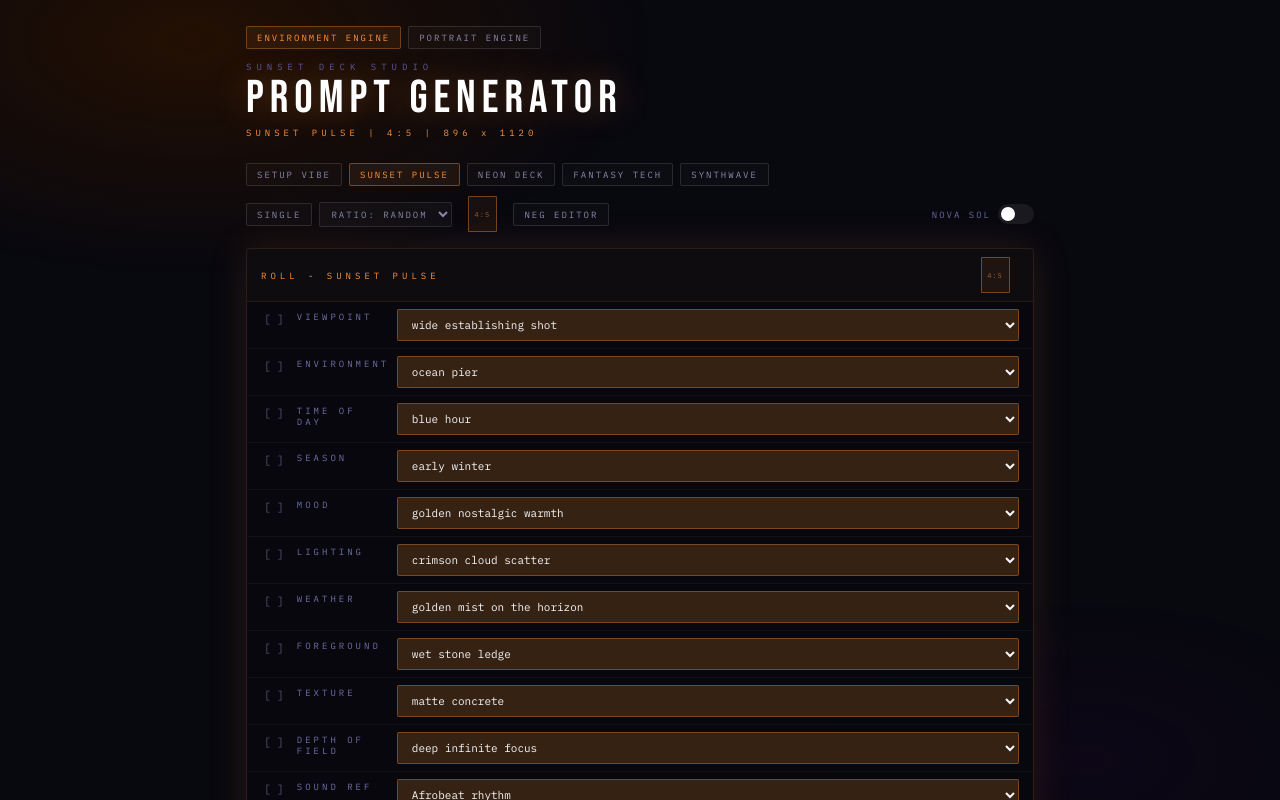
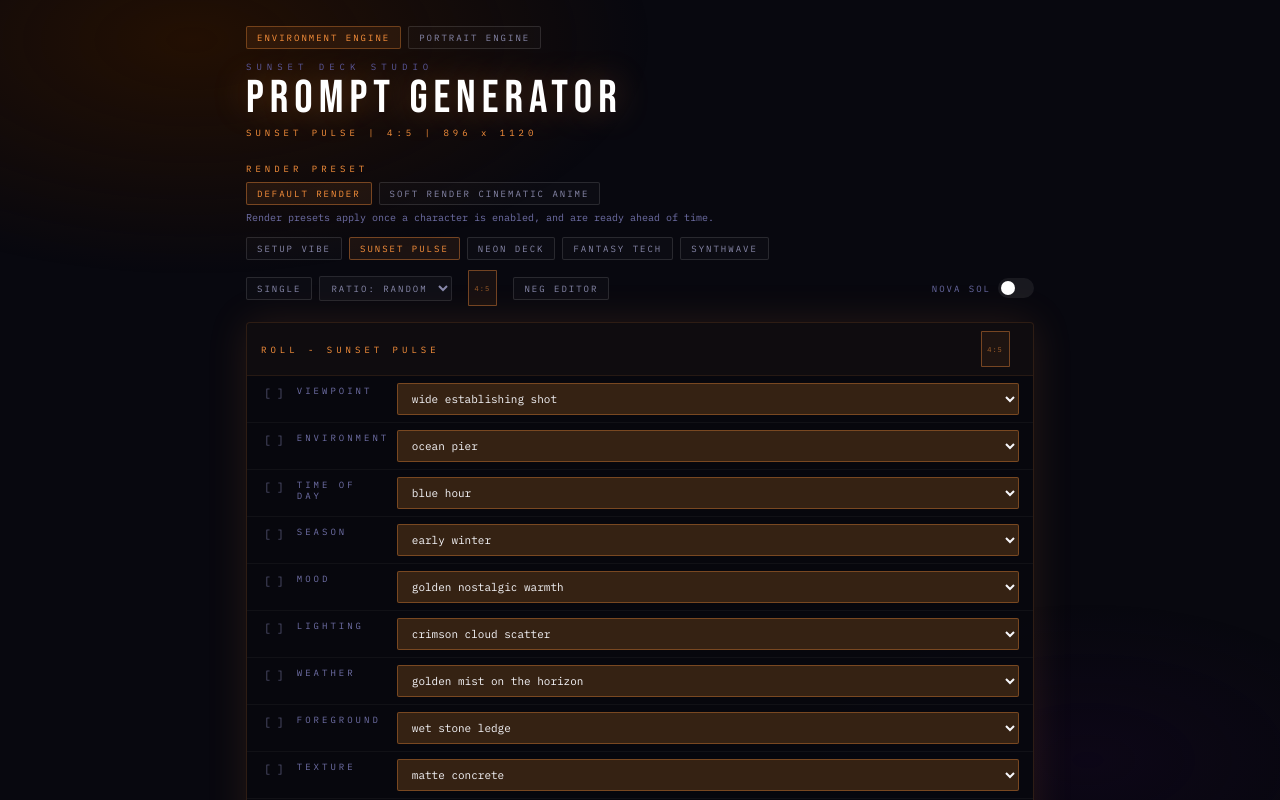
Before and after one commit to romanalva/AnimeOCGenerator, a React (Vite) app: page / in a window 1280 px wide. Shown: the top 800 px of the page. Built offline with nearby package versions, Linux system fonts and the light colour scheme.

Commit message:
Expose render preset controls in both generators

```diff
--- a/src/App.jsx
+++ b/src/App.jsx
@@ -30,6 +30,11 @@ import {
   VIEWPOINTS,
 } from "./data";
 import { buildResult, buildResultFromSlots, pick, pickN } from "./helpers";
+import {
+  DEFAULT_STYLE_PRESET_NAME,
+  NO_STYLE_PRESET_NAME,
+  RENDER_PRESET_OPTIONS,
+} from "./renderStylePresets";
 const PortraitGenerator = lazy(() =>
   import("./PortraitGenerator").then((module) => ({
     default: module.PortraitGenerator,
@@ -47,6 +52,7 @@ export default function App() {
   const [copyAllDone, setCopyAllDone] = useState(false);
   const [cardKey, setCardKey] = useState(0);
   const [novaSol, setNovaSol] = useState(false);
+  const [renderPresetName, setRenderPresetName] = useState("");
   const [outputMode, setOutputMode] = useState("single");
   const [collTheme, setCollTheme] = useState("");
   const [collection, setCollection] = useState([]);
@@ -81,6 +87,15 @@ export default function App() {
   const laneConfig = LANES[displayLane];
   const accentColor = laneConfig.color;
   const laneSupportPools = LANE_SUPPORT_POOLS[displayLane] || {};
+  const activeRenderPresetName = useMemo(() => {
+    if (result?.style_preset_name) {
+      return result.style_preset_name;
+    }
+    if (renderPresetName) {
+      return renderPresetName;
+    }
+    return novaSol ? DEFAULT_STYLE_PRESET_NAME : NO_STYLE_PRESET_NAME;
+  }, [novaSol, renderPresetName, result?.style_preset_name]);
 
   const buildSlotsResult = useCallback(
     (lane, inputLocks = {}, overrides = {}) =>
@@ -104,10 +119,11 @@ export default function App() {
           ...slotValues,
           novaSol,
           collTheme,
+          style_preset_name: renderPresetName || slotValues.style_preset_name || "",
         },
         activeNegTerms,
       ),
-    [activeNegTerms, collTheme, novaSol],
+    [activeNegTerms, collTheme, novaSol, renderPresetName],
   );
 
   const doRoll = useCallback(
@@ -135,12 +151,14 @@ export default function App() {
             palette: existingResult.palette,
             composition: existingResult.composition,
             texture: existingResult.texture,
-            dof: existingResult.dof,
-            soundRef: existingResult.soundRef,
-            novaSol,
-            collTheme,
-          }
-        : { novaSol, collTheme };
+          dof: existingResult.dof,
+          soundRef: existingResult.soundRef,
+          novaSol,
+          collTheme,
+          style_preset_name:
+            renderPresetName || existingResult.style_preset_name || "",
+        }
+        : { novaSol, collTheme, style_preset_name: renderPresetName || "" };
 
       let nextLocks = existingLocks;
       if (pinnedRatio) {
@@ -362,6 +380,24 @@ export default function App() {
     setTimeout(() => setCopiedKey(""), 2000);
   }, []);
 
+  const applyEnvironmentRenderPreset = useCallback(
+    (presetId) => {
+      setRenderPresetName(presetId);
+      if (!slots) {
+        return;
+      }
+
+      setResult(
+        rebuildFromCurrentSlots(displayLane, {
+          ...slots,
+          style_preset_name: presetId,
+        }),
+      );
+      setCardKey((previous) => previous + 1);
+    },
+    [displayLane, rebuildFromCurrentSlots, slots],
+  );
+
   if (generatorMode === "portrait") {
     return (
       <Suspense
@@ -403,6 +439,44 @@ export default function App() {
         </div>
 
         <HeaderPanel accentColor={accentColor} result={result} rolling={rolling} />
+
+        <div style={{ marginBottom: 12 }}>
+          <div
+            style={{
+              fontSize: 9,
+              letterSpacing: 4,
+              color: accentColor,
+              textTransform: "uppercase",
+              marginBottom: 8,
+            }}
+          >
+            Render Preset
+          </div>
+          <div className="responsive-pill-row" style={{ display: "flex", gap: 7, flexWrap: "wrap" }}>
+            {RENDER_PRESET_OPTIONS.map((preset) => {
+              const active = activeRenderPresetName === preset.id;
+              return (
+                <button
+                  key={preset.id}
+                  className="pill"
+                  onClick={() => applyEnvironmentRenderPreset(preset.id)}
+                  style={{
+                    background: active ? `${accentColor}15` : "rgba(255,255,255,0.02)",
+                    borderColor: active ? `${accentColor}66` : "rgba(255,255,255,0.12)",
+                    color: active ? accentColor : "#8888aa",
+                  }}
+                >
+                  {preset.label}
+                </button>
+              );
+            })}
+          </div>
+          <div style={{ marginTop: 6, fontSize: 10, color: "#7070a8", lineHeight: 1.4 }}>
+            {novaSol
+              ? "This preset shapes character rendering inside the environment scene."
+              : "Render presets apply once a character is enabled, and are ready ahead of time."}
+          </div>
+        </div>
 
         <ControlsPanel
           activeLane={activeLane}
@@ -510,6 +584,7 @@ export default function App() {
             onLoad={(entry) => {
               setResult(entry);
               setActiveLane(entry.lane);
+              setRenderPresetName(entry.style_preset_name || "");
               setLocks({});
               setShowHistory(false);
               setCardKey((previous) => previous + 1);
--- a/src/PortraitGenerator.jsx
+++ b/src/PortraitGenerator.jsx
@@ -1,6 +1,10 @@
 import { useCallback, useEffect, useMemo, useRef, useState } from "react";
 import { downloadBlob, writeToClipboard } from "./browserUtils";
 import { RatioPreview, SlotRow } from "./components";
+import {
+  DEFAULT_STYLE_PRESET_NAME,
+  RENDER_PRESET_OPTIONS,
+} from "./renderStylePresets";
 import {
   buildPromptOutputs,
   DATA,
@@ -27,6 +31,7 @@ export function PortraitGenerator({ onSwitchMode }) {
   const firstRun = useRef(true);
 
   const presetNames = useMemo(() => Object.keys(MOODS), []);
+  const activeRenderPresetName = prompt?.style_preset_name || DEFAULT_STYLE_PRESET_NAME;
 
   const flashCopied = useCallback((key) => {
     setCopiedKey(key);
@@ -81,6 +86,20 @@ export function PortraitGenerator({ onSwitchMode }) {
         : [],
     [prompt],
   );
+
+  const applyRenderPreset = useCallback((presetId) => {
+    setPrompt((previous) => {
+      if (!previous) {
+        return previous;
+      }
+      return buildPromptOutputs({
+        ...previous,
+        style_preset_name: presetId,
+      });
+    });
+    setLocks((previous) => ({ ...previous, style_preset_name: true }));
+    setCardKey((previous) => previous + 1);
+  }, []);
 
   return (
     <div className="app-shell app-shell--portrait">
@@ -149,6 +168,42 @@ export function PortraitGenerator({ onSwitchMode }) {
               </button>
             );
           })}
+        </div>
+
+        <div style={{ marginBottom: 12 }}>
+          <div
+            style={{
+              fontSize: 9,
+              letterSpacing: 4,
+              color: ACCENT,
+              textTransform: "uppercase",
+              marginBottom: 8,
+            }}
+          >
+            Render Preset
+          </div>
+          <div className="responsive-pill-row" style={{ display: "flex", gap: 7, flexWrap: "wrap" }}>
+            {RENDER_PRESET_OPTIONS.map((preset) => {
+              const active = activeRenderPresetName === preset.id;
+              return (
+                <button
+                  key={preset.id}
+                  className="pill"
+                  onClick={() => applyRenderPreset(preset.id)}
+                  style={{
+                    background: active ? `${ACCENT}15` : "rgba(255,255,255,0.02)",
+                    borderColor: active ? `${ACCENT}66` : "rgba(255,255,255,0.12)",
+                    color: active ? ACCENT : "#8888aa",
+                  }}
+                >
+                  {preset.label}
+                </button>
+              );
+            })}
+          </div>
+          <div style={{ marginTop: 6, fontSize: 10, color: "#7070a8", lineHeight: 1.4 }}>
+            Visible render presets now control the portrait finish directly, without digging into the field list.
+          </div>
         </div>
 
         <div style={{ display: "flex", flexWrap: "wrap", gap: 7, marginBottom: 16, alignItems: "center" }}>
--- a/src/helpers.js
+++ b/src/helpers.js
@@ -9,8 +9,8 @@ import {
   DEFAULT_STYLE_PRESET_NAME,
   FINISH_INTENSITY_GUIDANCE,
   LIGHTING_MODE_GUIDANCE,
+  NO_STYLE_PRESET_NAME,
   resolveStylePreset,
-  STYLE_PRESETS,
 } from "./renderStylePresets.js";
 
 export function pick(arr) {
@@ -103,9 +103,12 @@ function resolveEnvironmentRenderConfig(slots) {
     slots.characterAnchor || (slots.novaSol ? NOVA_SOL_ANCHOR : "");
   const characterName =
     slots.characterName || (slots.novaSol ? "Nova Sol" : "");
+  const requestedStylePreset = slots.style_preset_name;
   const stylePresetName =
-    slots.style_preset_name
-    || (characterAnchor ? DEFAULT_STYLE_PRESET_NAME : "");
+    requestedStylePreset === NO_STYLE_PRESET_NAME
+      ? NO_STYLE_PRESET_NAME
+      : requestedStylePreset
+        || (characterAnchor ? DEFAULT_STYLE_PRESET_NAME : "");
   const stylePreset = stylePresetName ? resolveStylePreset(stylePresetName) : null;
   const finishIntensity = FINISH_INTENSITY_GUIDANCE[slots.finish_intensity]
     ? slots.finish_intensity
@@ -129,9 +132,7 @@ function resolveEnvironmentRenderConfig(slots) {
     characterAnchor,
     characterName,
     style_preset_name: stylePresetName,
-    render_profile:
-      slots.render_profile
-      || (stylePreset ? stylePresetName : "default_environment"),
+    render_profile: stylePreset ? stylePresetName : "default_environment",
     model_target:
       slots.model_target === "nano_banana" ? "nano_banana" : "chatgpt",
     stylePreset,
--- a/src/renderStylePresets.js
+++ b/src/renderStylePresets.js
@@ -1,4 +1,9 @@
 export const DEFAULT_STYLE_PRESET_NAME = "soft_render_cinematic_anime";
+export const NO_STYLE_PRESET_NAME = "default_render";
+export const RENDER_PRESET_OPTIONS = [
+  { id: NO_STYLE_PRESET_NAME, label: "Default Render" },
+  { id: DEFAULT_STYLE_PRESET_NAME, label: "Soft Render Cinematic Anime" },
+];
 
 export const SOFT_RENDER_LOCK =
   "modern high-detail anime style, soft-render digital illustration, clean thin refined line art, semi-realistic painterly shading, smooth skin gradients, soft highlights on skin, detailed irises with multiple highlights, layered voluminous hair with glossy sheen, volumetric lighting, soft rim lighting, cinematic atmosphere, warm practical light balanced with cool ambient exterior light";
```
Also changed, not shown: src/portraitData.js (+24 -11 lines), 1 other file (tests, documents, lock files or other folders).
